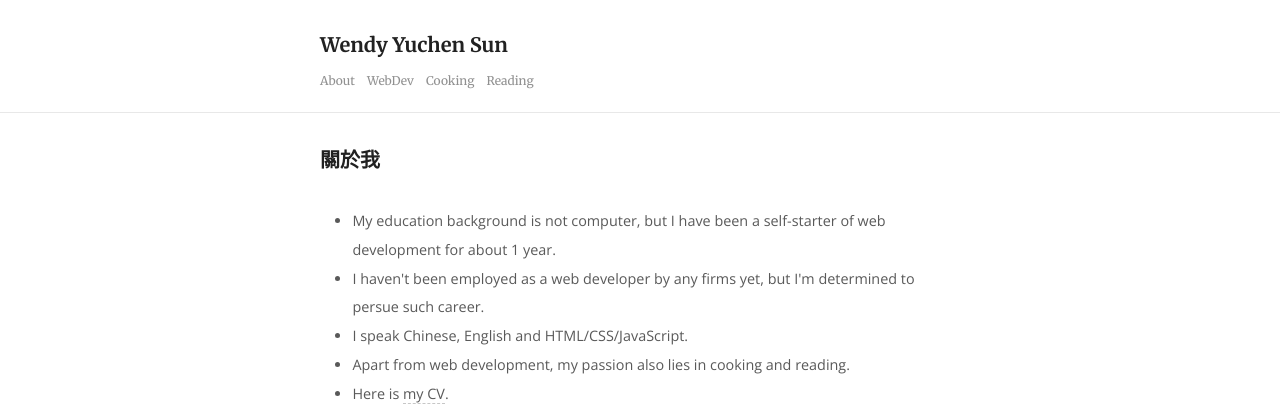
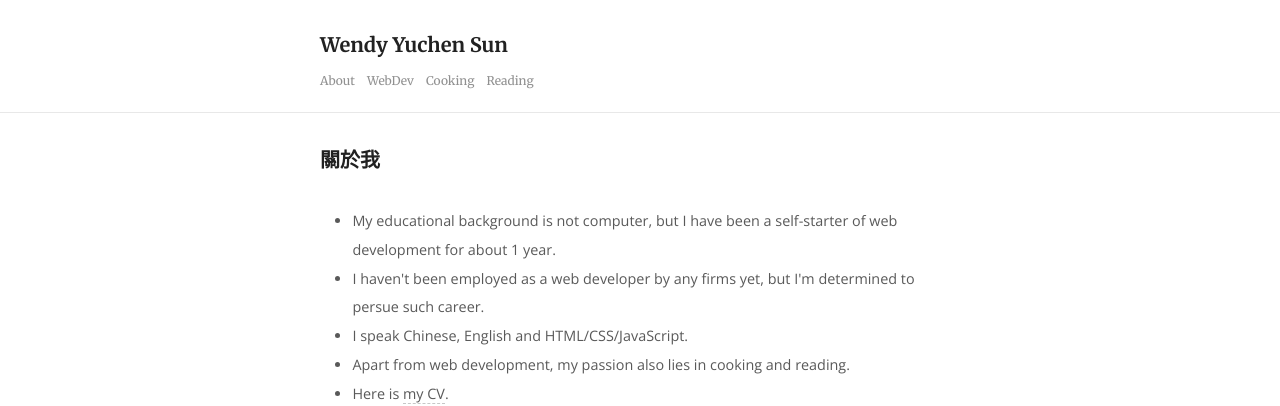
Before and after one commit to wendyyuchensun/wendyyuchensun.github.io, a Jekyll site: the page built from about/index.html, in a window 1280 px wide. Shown: the top 406 px of the page. Built offline with Jekyll 4.4.1, drawn with Linux system fonts in a browser that asks for light colours.

Commit message:
Update about page

```diff
--- a/about/index.html
+++ b/about/index.html
@@ -4,7 +4,7 @@
 ---
 <section>
   <ul>
-    <li>My education background is not computer, but I have been a self-starter of web development for about 1 year.</li>
+    <li>My educational background is not computer, but I have been a self-starter of web development for about 1 year.</li>
     <li>I haven't been employed as a web developer by any firms yet, but I'm determined to persue such career.</li>
     <li>I speak Chinese, English and HTML/CSS/JavaScript.</li>
     <li>Apart from web development, my passion also lies in cooking and reading.</li>
```
